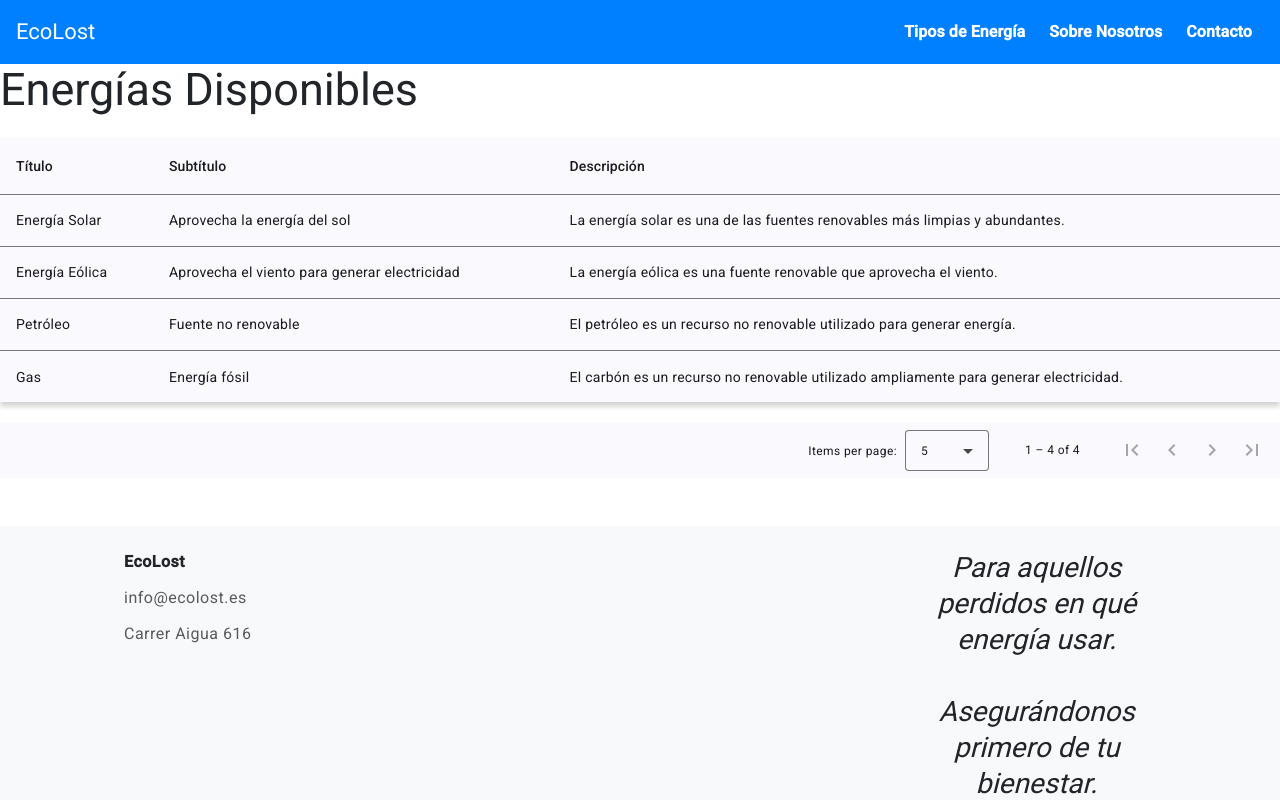
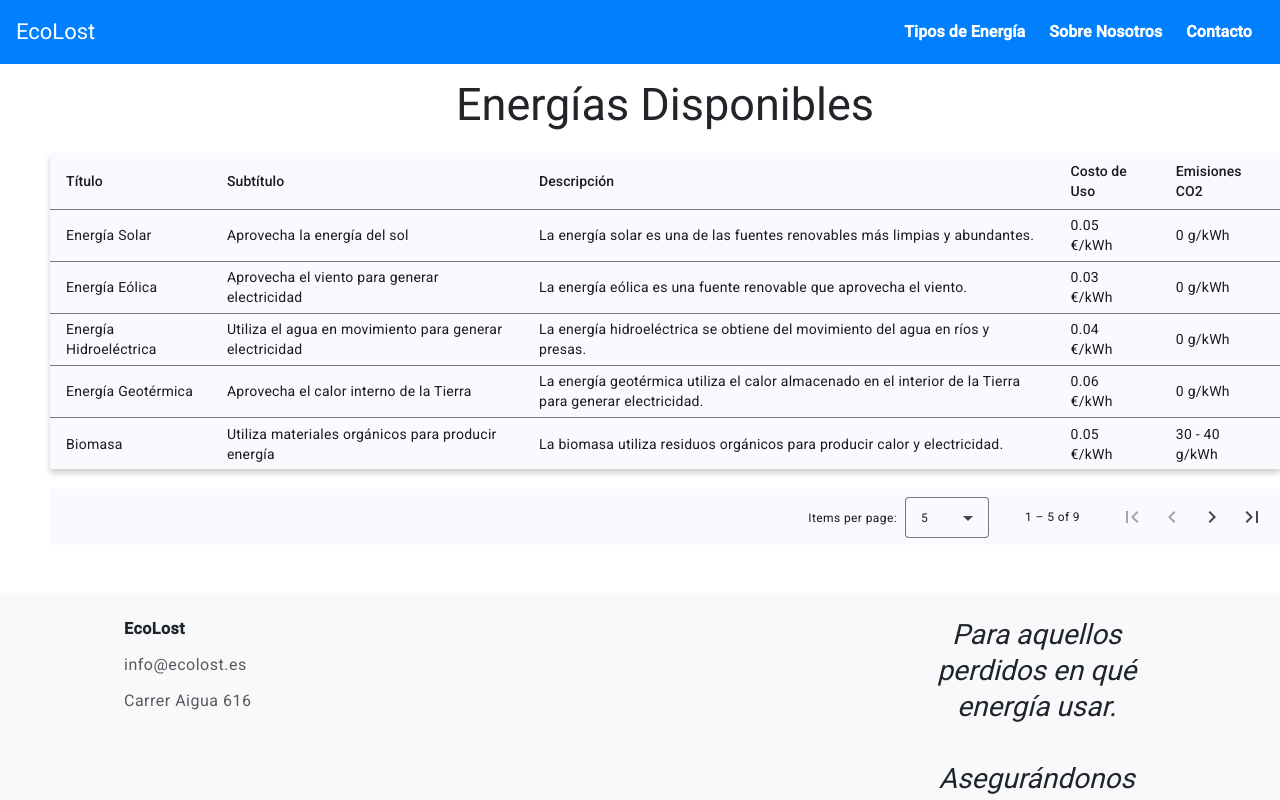
Before and after one commit to diMorillas/PJ102425_EnergiasRenovables, an Angular app in the folder P10_2425/: page /table in a window 1280 px wide. Shown: the top 800 px of the page. Built offline with nearby package versions, Linux system fonts and the light colour scheme.

Commit message:
table pagination works okay

```diff
--- a/P10_2425/src/app/table.component.html
+++ b/P10_2425/src/app/table.component.html
@@ -1,4 +1,7 @@
-<h2>Energías Disponibles</h2>
+
+
+<div style="max-width: 1600px; margin-left: 50px; margin-top: 15px;">
+<h2 style="text-align: center;">Energías Disponibles</h2>
 
 <table mat-table [dataSource]="dataSource" class="mat-elevation-z8">
 
@@ -76,3 +79,5 @@
 
 <!-- Paginador -->
 <mat-paginator [pageSizeOptions]="[5, 10, 20]" showFirstLastButtons></mat-paginator>
+
+</div>
--- a/P10_2425/src/app/table.component.ts
+++ b/P10_2425/src/app/table.component.ts
@@ -2,7 +2,7 @@ import { Component, ViewChild, AfterViewInit } from '@angular/core';
 import { CommonModule } from '@angular/common';
 import { FormsModule } from '@angular/forms';
 import { Energia } from './models/energia.model';
-import { energies } from './data/energia.data';
+import { energies } from './data/energias.data';
 
 import { MatFormFieldModule } from '@angular/material/form-field';
 import { MatSelectModule } from '@angular/material/select';
@@ -29,7 +29,7 @@ import { MatTableDataSource } from '@angular/material/table';
 })
 export class TableComponent implements AfterViewInit {
   energies: Energia[] = energies;
-  displayedColumns: string[] = ['titulo', 'subtitulo', 'descripcion']; // Define las columnas que necesites
+  displayedColumns: string[] = ['titulo', 'subtitulo', 'descripcion','costoDeUso', 'emisionesCo2']; // Define las columnas que necesites
 
   // Utiliza MatTableDataSource para manejar los datos de la tabla
   dataSource = new MatTableDataSource<Energia>(this.energies);
```
